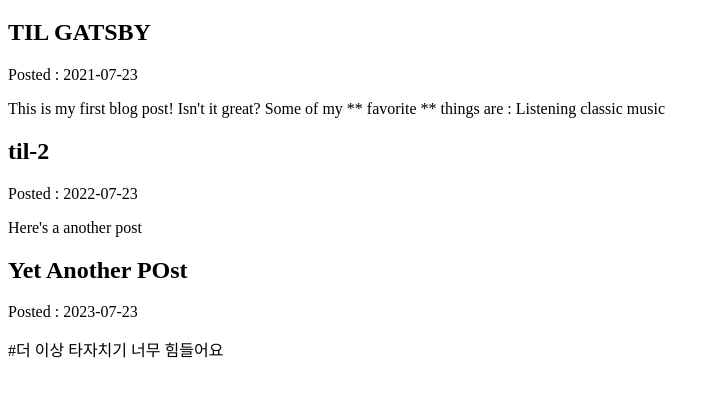
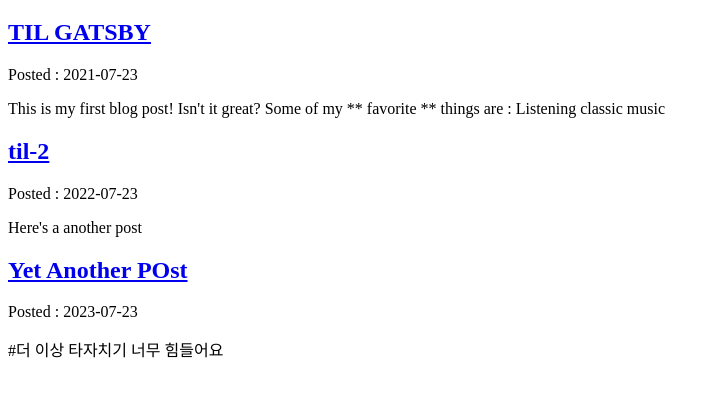
Before and after one commit to dygmm4288/gastby-blog, a Gatsby site: page /blog in a window 1280 px wide. Shown: the part 157-554 px from the top of the page, without its empty margins (0-720 px from the left). Built offline with nearby package versions, Linux system fonts and the light colour scheme; Gatsby itself is replaced by a stand-in of ours.

Commit message:
Finished Gatsbty Tutorial Part 6

```diff
--- a/blog/TIL-3.mdx
+++ b/blog/TIL-3.mdx
@@ -1,7 +1,7 @@
 ---
 title: "Yet Another POst"
 date: "2023-07-23"
-slug: "TIL3"
+slug: "til-3"
 ---
 
 #더 이상 타자치기 너무 힘들어요
--- a/src/pages/blog.js
+++ b/src/pages/blog.js
@@ -1,4 +1,4 @@
-import { graphql } from "gatsby"
+import { Link, graphql } from "gatsby"
 import * as React from "react"
 import Layout from "../components/layout"
 import Seo from "../components/seo"
@@ -9,7 +9,11 @@
     <Layout pageTitle="Blog">
       {data.allMdx.nodes.map(node => (
         <article key={node.id}>
-          <h2>{node.frontmatter.title}</h2>
+          <h2>
+            <Link to={`/post/${node.frontmatter.slug}`}>
+              {node.frontmatter.title}
+            </Link>
+          </h2>
           <p>Posted : {node.frontmatter.date}</p>
           <p>{node.excerpt}</p>
         </article>
```
Also changed, not shown: src/pages/post/{mdx.frontmatter__slug}.js (added, +25 -0 lines).
